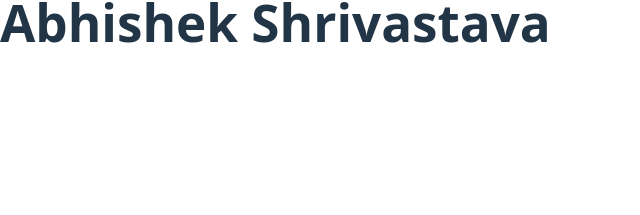
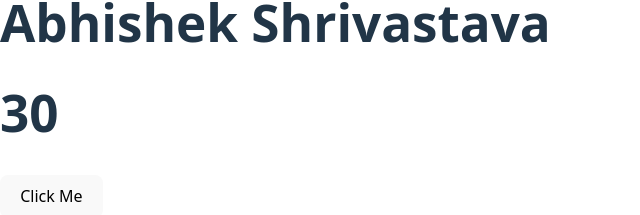
Before and after one commit to coding-is-everything/reactProject, a React (Vite) app: page / in a window 1280 px wide. Shown: the part 854-1069 px from the top of the page, without its empty margins (0-640 px from the left). Before the commit the page ends 938 px from the top, so only its background shows below. Built offline with nearby package versions, Linux system fonts and the light colour scheme.

Commit message:
Added new user variable line

```diff
--- a/src/components/JSXWithCurlyBraces.jsx
+++ b/src/components/JSXWithCurlyBraces.jsx
@@ -1,11 +1,15 @@
 function JSXWithCurlyBraces(){
 
     const name="Abhishek Shrivastava";
+    let x=10;
+    let y=20;
 
     return (
         <div>
             <h1>JSX with Curly Braces</h1>
             <h1>{name}</h1>
+            <h1>{x+y}</h1>
+            <button onClick={() => alert("Hello World")}>Click Me</button>
         </div>
     )
 }
```
